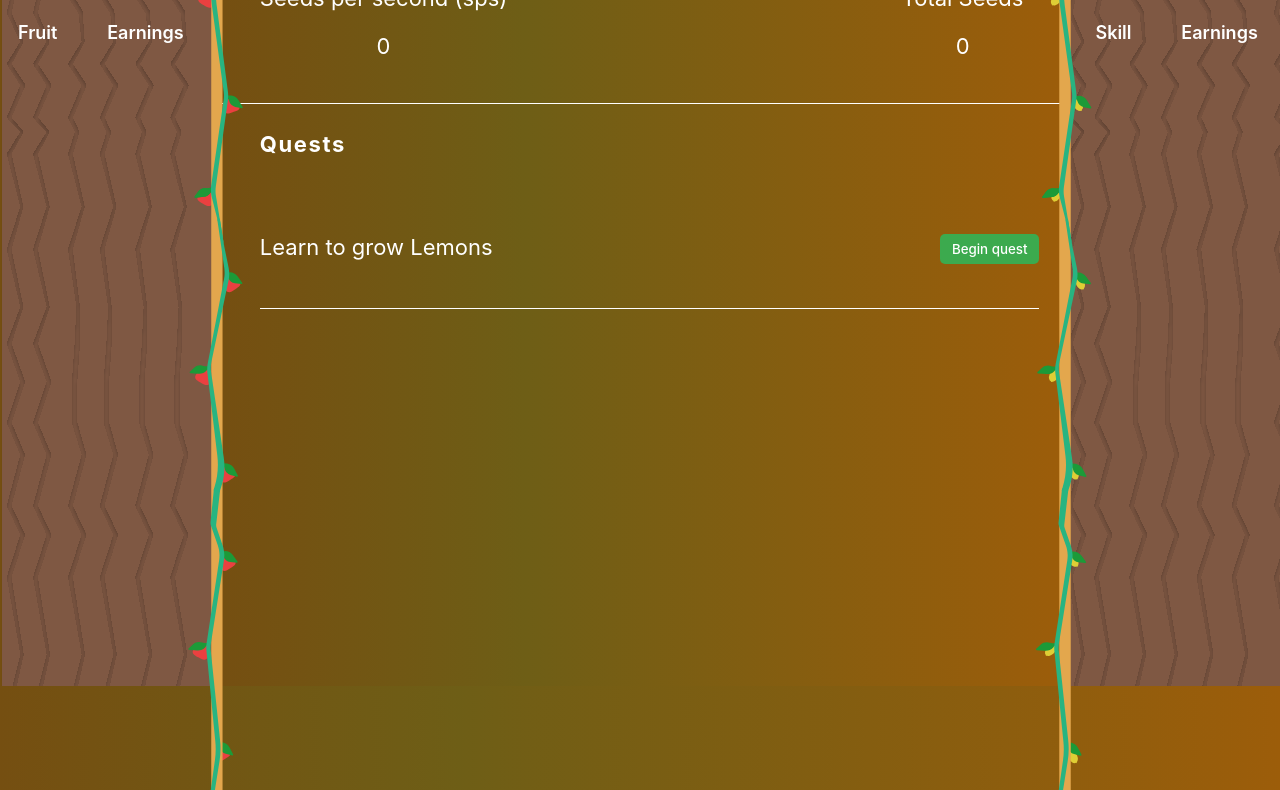
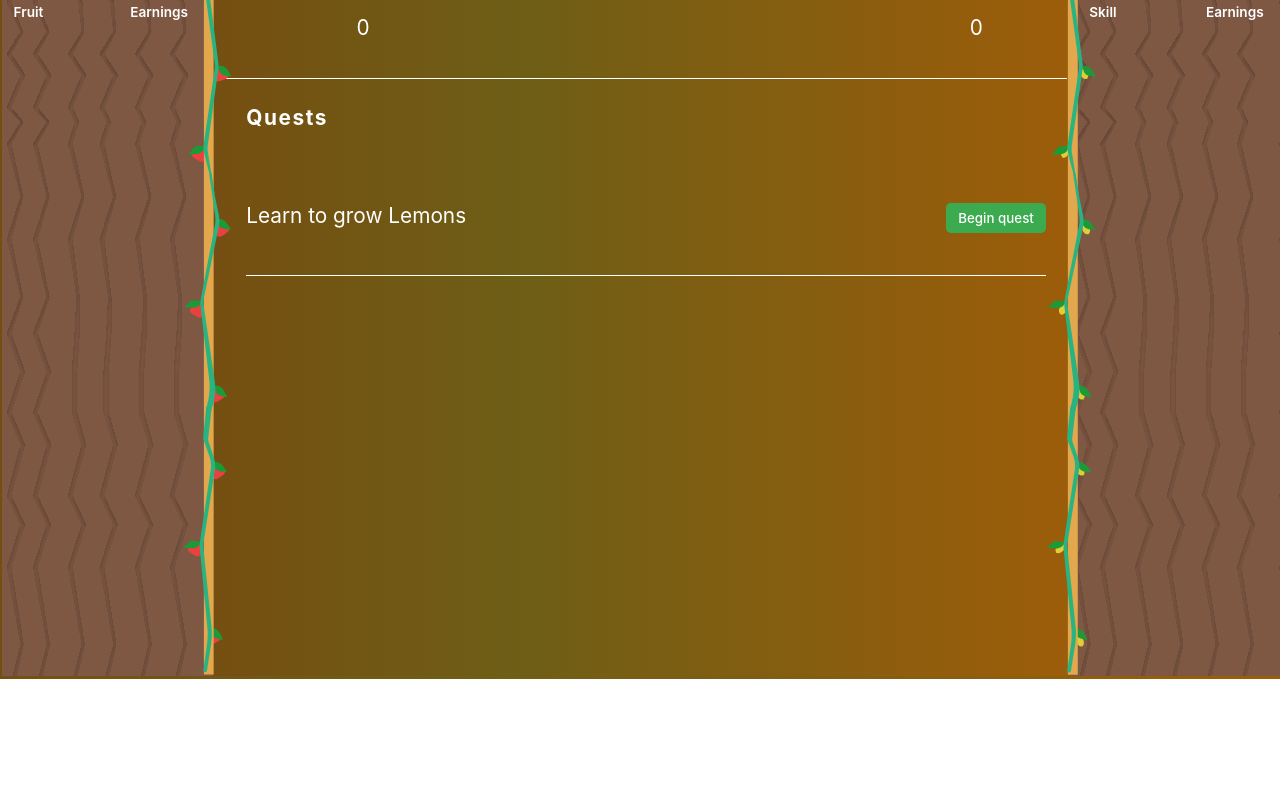
Before and after one commit to 40484357/fruitisland, a plain HTML site: page maingame.html in a window 1280 px wide. Shown: the part 209-999 px from the top of the page. After the commit the page ends 888 px from the top, so only its background shows below. Drawn offline with Linux system fonts and the light colour scheme; a web font is replaced by a local one.

Commit message:
tried improving responsiveness

```diff
--- a/styles.css
+++ b/styles.css
@@ -4,15 +4,28 @@
 
 }
 
+@media  screen and (max-width: 1280px ) {
 
+
+    body{
+        font-size: 12px !important;
+    }
+
+    .fruit{
+        font-size: 0.85rem !important;
+        padding-right: 0 !important;
+
+    }
+
+}
 
 body{
     padding: 0;
     margin: 0;
-    width: 100vw;
-    height: 100vh;
+    width: fit-content;
+    height: max-content;
     background:linear-gradient(90deg, rgba(117,79,17,1) 0%, rgba(110,94,22,1) 36%, rgba(156,93,10,1) 100%);
-    overflow: hidden;
+    overflow-x:hidden;
     font-size: 16px;
 
 }
@@ -49,7 +62,7 @@ header{
     color: white;
     font-weight: 500;
     margin: auto 1em;
-    font-size: 1.5em;
+    font-size: 1.3rem;
     padding: 10px;
     border-radius: 5px;
     cursor: pointer;
@@ -88,9 +101,13 @@ header{
     height: 90px;
 }
 
+::-webkit-scrollbar{
+    width: 5px;
+}
+
 .header_text{
     font-family:'Permanent Marker', cursive;
-    font-size: 3em;
+    font-size: 3rem;
     color: #000000;
     font-weight: 900;
     width: fit-content;
@@ -117,7 +134,7 @@ header{
 
 #person_speaking{
     text-align: center;
-    font-size: 2em;
+    font-size: 2rem;
 }
 
 button:hover{
@@ -139,6 +156,13 @@ button:hover{
 .btn{
 
     background-color: #3caa4e;
+    width: fit-content;
+    height: fit-content;
+}
+
+input{
+    width: fit-content;
+    height: fit-content;
 }
 
 p{
@@ -155,7 +179,7 @@ a{
     border-radius: 5px;
     margin-top: 3em;
     padding: 0.5em 1em;
-    font-size: 1em;
+    font-size: 1rem;
     background-color: #B81717;
     color: white;
     border: none;
@@ -219,14 +243,14 @@ a{
 }
 
 .fruits_border{
-    height: 115%;
+    height: 100%;
     padding-bottom: 5%;
     position:relative;
-    right: 80%;
+    right: 78%;
 }
 
 .skills_border{
-    height: 115%;
+    height: 100%;
     padding-bottom: 5%;
     position:relative;
     right: 170%;
@@ -239,6 +263,7 @@ a{
     padding-top: 1em;
 }
 
+
 .skills{
     order: 3;
 }
@@ -246,31 +271,6 @@ a{
 .fruits .skills{
     flex: 25%;
 }
-
-
-/* .nav-container{
-    display: flex;
-    justify-content: center;
-    border-bottom: 1px solid white;
-    padding-bottom: 10px;
-}
-
-.nav-container > *{
-    margin: 0 20px;
-    border-radius: 10px;
-    color: white;
-    font-weight: bold;
-    letter-spacing: 0.05rem;
-    font-size: 1.02em;
-    cursor: pointer;
-    border: none;
-    padding: 5px 10px;
-
-}
-
-.nav-container > *:hover{
-    filter: brightness(95%);
-} */
 
 .padding-top{
     padding-top: 1em;
@@ -289,7 +289,7 @@ a{
 }
 
 .seed_status > *{
-    font-size: 22px;
+    font-size: 1.3rem;
 
     padding: 0.25em 1em;
 }
@@ -307,7 +307,7 @@ a{
 }
 .quest_container > *{
     padding: 0.25em 1em;
-    font-size: 22px;
+    font-size: 1.3rem;
 }
 
 .quest-container{
@@ -334,14 +334,18 @@ a{
     display: flex;
     justify-content: space-between;
     margin-bottom: 0.25em;
-    font-size: 18px;
-    width: 110%;
+    font-size: 1rem;
+    width:105%;
     padding-right: 1em;
 }
 
 .fruit > *{
     padding: 1em 1em;
     font-weight: 600;
+}
+
+#skills-container > .fruit{
+    margin-left: -0.22em;
 }
 
 .hide{
@@ -376,7 +380,7 @@ a{
 
 #optionsUI{
     flex-direction: column;
-    width: 50%;
+    width: fit-content;
     margin: 10% auto;
     z-index: 2;
     border-radius: 10px;
@@ -404,7 +408,7 @@ a{
 #score_container{
     margin-left: 1em;
     margin-top: 0.25em;
-    font-size: 1.15em;
+    font-size: 1.15rem;
     font-weight: bold;
 }
 
@@ -509,7 +513,7 @@ a{
 }
 
 .achievements{
-    font-size: 3em;
+    font-size: 3rem;
     font-family: 'Shizuru', cursive;
     color: white;
     width: fit-content;
```
